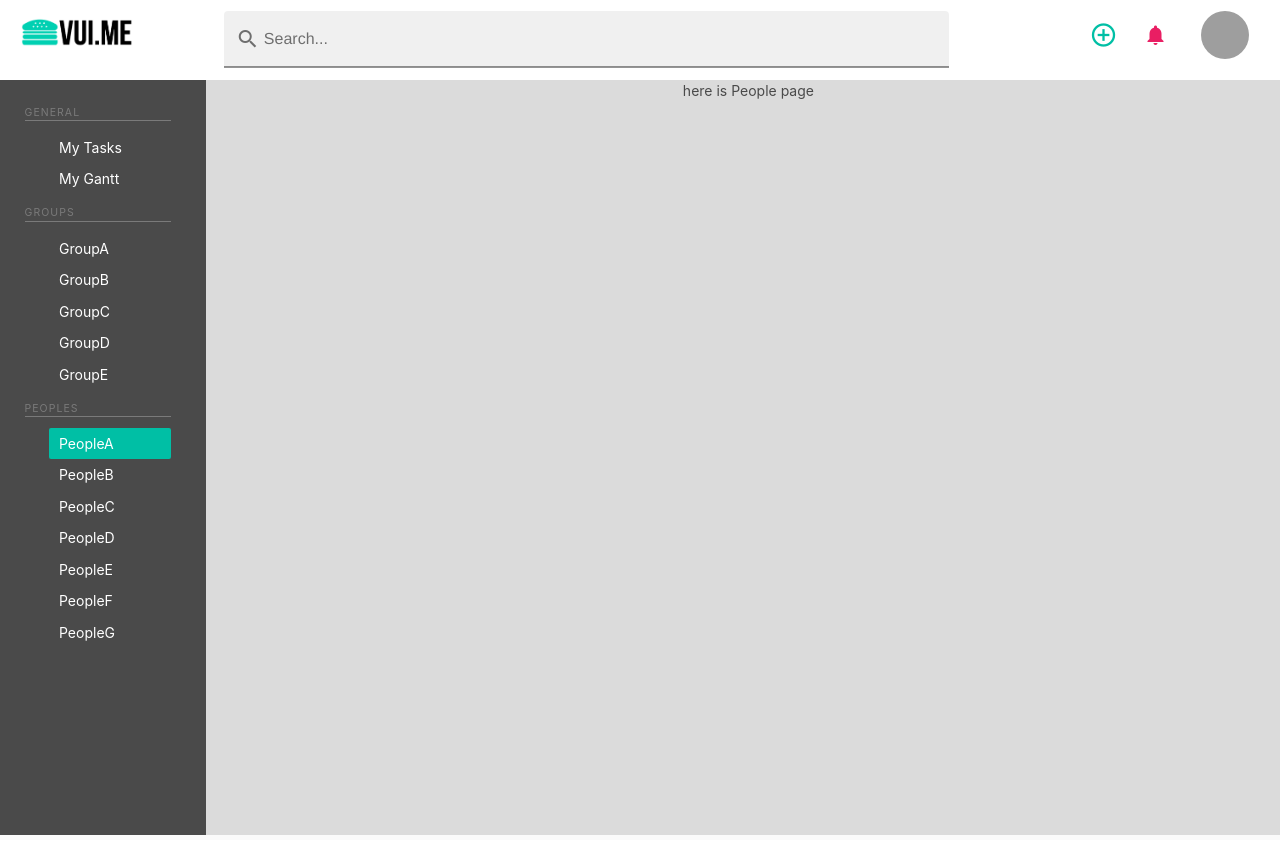
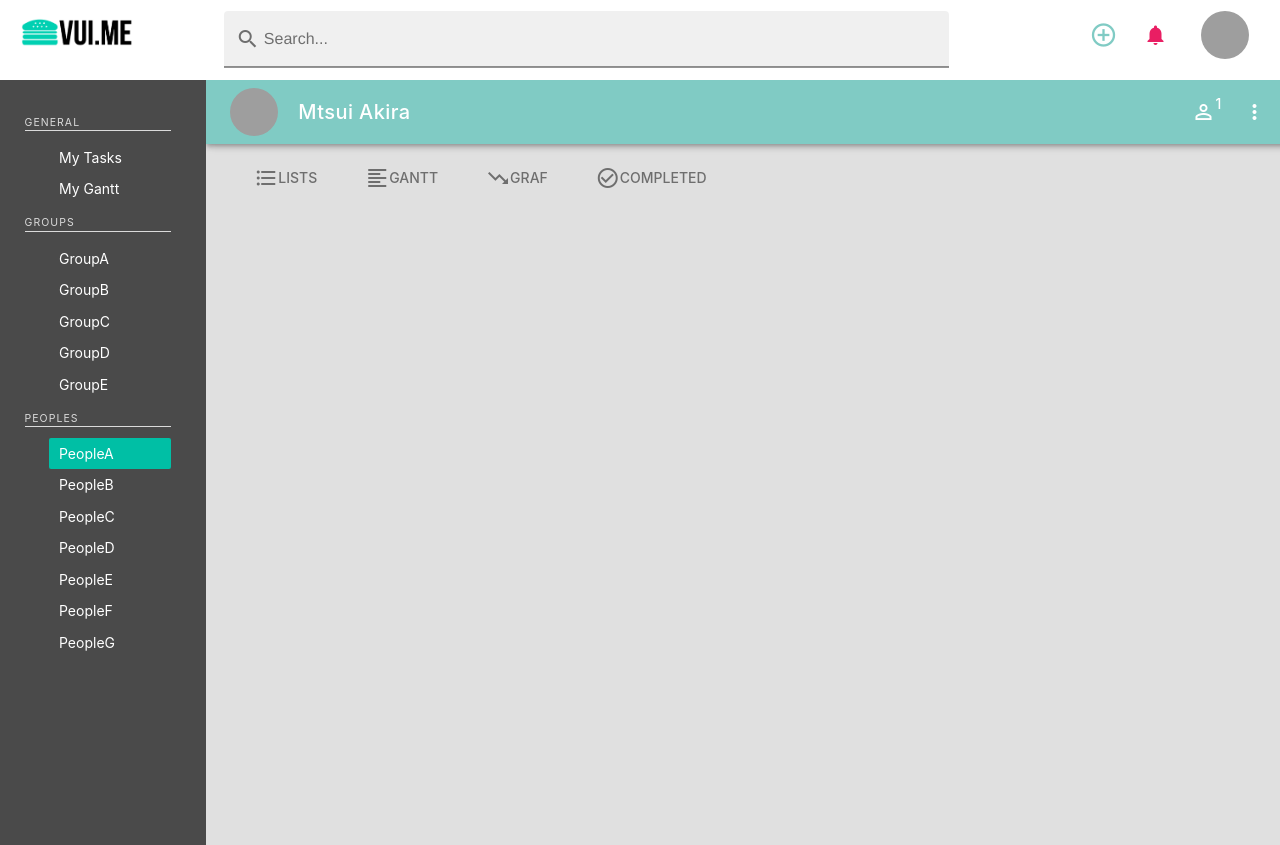
Before and after one commit to nomalio14/vuime, a Vue app: page /peoplePage in a window 1280 px wide. Built offline with nearby package versions, Linux system fonts and the light colour scheme; grey boxes are pictures that could not be loaded.

Commit message:
maiking people page

```diff
--- a/src/App.vue
+++ b/src/App.vue
@@ -21,11 +21,11 @@
         </a>
       </div>
           <div class="navbar-item column is-7-desktop pSearchForm" expanded>
-          <v-text-field box label="Search..." prepend-inner-icon="search" color="teal accent-4"></v-text-field>
+          <v-text-field box label="Search..." prepend-inner-icon="search" color="teal lighten-3"></v-text-field>
         </div>
           <div class="navbar-item column is-3 is-hidden-touch">
             <div class="buttons is-hidden-touch" id="rightItemOfHeader">
-              <v-btn flat icon color="teal accent-4">
+              <v-btn flat icon color="teal lighten-3">
               <v-icon medium>add_circle_outline</v-icon>
               </v-btn>
               <v-btn flat icon color="pink">
@@ -82,7 +82,7 @@ export default {
 <style>
 @media screen and (max-width:1023px) {
 .is-fullheight{
-  padding-top: 45px;
+  padding-top: 47px;
 }
   }
 
@@ -128,7 +128,8 @@ export default {
   -webkit-overflow-scrolling: touch;
 }
 .is-main-content {
-  background: #dbdbdb;
+  padding: 0;
+  background: #E0E0E0;
   display: block;
 }
 .menu-list a.is-active {
@@ -136,6 +137,7 @@ export default {
 }
 .menu-label{
   text-align: left;
+  color: #dbdbdb;
   border-bottom: 1px solid;
 }
 a.navbar-burger.burger {
@@ -175,7 +177,7 @@ a.navbar-burger.burger {
   margin-left: 20px;
 }
 body {
-  padding-top: 40px;
+  padding-top: 45px;
   }
 
 
--- a/src/components/peoplePage.vue
+++ b/src/components/peoplePage.vue
@@ -1,5 +1,75 @@
 <template>
-<div class="column is-main-content">
-    here is People page
+<span class="column is-main-content">
+    <div
+    class="hide-overflow"
+    style="position: relative;"
+  >
+    <v-toolbar
+      absolute
+      color="teal lighten-3"
+      dark
+      scroll-off-screen
+      scroll-target="#scrolling-techniques"
+    >
+      <v-avatar class="headerAvatar">
+        <img src="https://avatars0.githubusercontent.com/u/9064066?v=4&s=460">
+      </v-avatar>
+      <v-toolbar-title>Mtsui Akira</v-toolbar-title>
+
+      <v-spacer></v-spacer>
+      <v-btn icon>
+        <v-icon>perm_identity</v-icon>
+        <P>1</p>
+      </v-btn>
+
+      <v-btn icon>
+        <v-icon>more_vert</v-icon>
+      </v-btn>
+    </v-toolbar>
+    <div
+      id="scrolling-techniques"
+      class="scroll-y"
+      style="max-height: 600px;"
+    >
+    <v-container style="height: 1000px;">
+    <div class="contentControl">
+    <div class="field is-grouped">
+  <div>
+        <v-btn class="filiterItem" color="grey lighten-2" depressed>
+        <v-icon>format_list_bulleted</v-icon>Lists</v-btn>
   </div>
+  <div>
+        <v-btn class="filiterItem" color="grey lighten-2" depressed>
+        <v-icon>format_align_left</v-icon>Gantt</v-btn>
+  </div>
+  <div>
+        <v-btn class="filiterItem" color="grey lighten-2" depressed>
+        <v-icon>trending_down</v-icon>Graf</v-btn>
+  </div>
+  <div>
+        <v-btn class="filiterItem" color="grey lighten-2" depressed>
+        <v-icon>check_circle_outline</v-icon>Completed</v-btn>
+  </div>
+</div>
+    </div>
+    </v-container>
+    </div>
+  </div>
+  </span>
 </template>
+
+<style>
+.toolbarTitle {
+    color: #757575;
+}
+
+.contentControl{
+    margin-top: 50px;
+    height: 60px;
+    width: 100%;
+}
+.filiterItem{
+    color: #6E6E6E !important;
+}
+
+</style>
```
